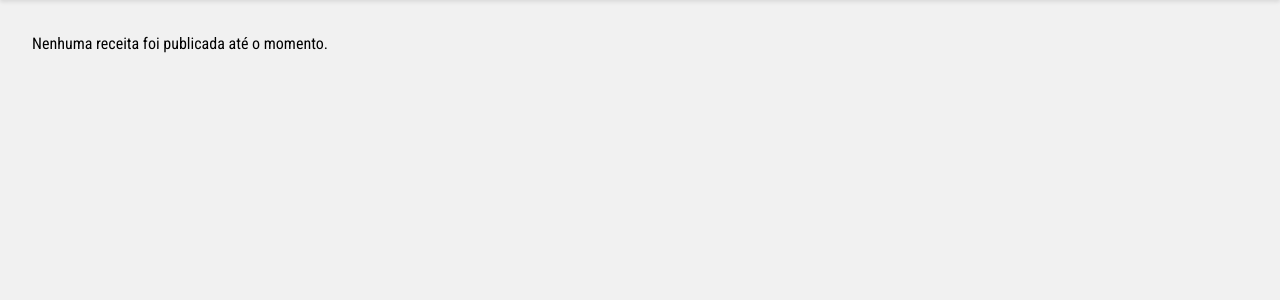
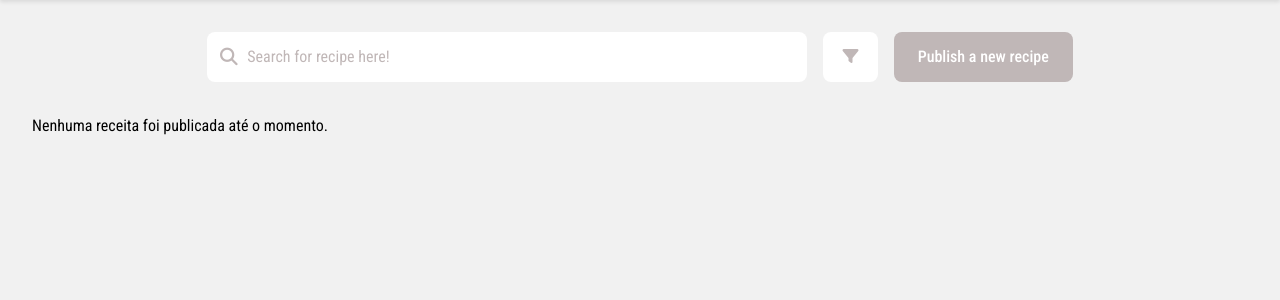
Before and after one commit to gabriel-pagani/udwmj-project, a Django app: page / in a window 1280 px wide. Shown: the part 96-396 px from the top of the page. Run offline with Django 5.2, Linux system fonts and the light colour scheme; data that the repository does not hold is empty.

Commit message:
Adicionei uma barra de pesquisa e um botão de cadastro de receitas

```diff
--- a/app/templates/app/index.html
+++ b/app/templates/app/index.html
@@ -8,6 +8,21 @@
 {% endblock head %}
 
 {% block body %}
+    <div class="search-bar">
+        <div class="search-container">
+            <span class="search-icon">
+                <i class="fa-solid fa-magnifying-glass"></i>
+            </span>
+            <input type="text" class="search-input" placeholder="Search for recipe here!">
+        </div>
+        <button class="filter-btn">
+            <span>
+                <i class="fa-solid fa-filter"></i>
+            </span>
+        </button>
+        <button class="publish-btn">Publish a new recipe</button>
+    </div>
+
     <div class="recipe-grid">
         {% for recipe_id, recipe_data in recipes.items %}
             {% include 'app/partials/recipe_card.html' with recipe_id=recipe_id recipe_data=recipe_data %}
--- a/static/global/css/style.css
+++ b/static/global/css/style.css
@@ -200,6 +200,74 @@ body {
   margin: 0;
 }
 
+.search-bar {
+  display: flex;
+  gap: 1rem;
+  margin-bottom: 2rem;
+  align-items: center;
+  justify-content: center;
+}
+
+.search-container {
+  position: relative;
+  flex: 1;
+  max-width: 600px;
+}
+
+.search-input {
+  width: 100%;
+  padding: 0.8rem 1rem 0.8rem 2.5rem;
+  border: 2px solid var(--gray-medium);
+  border-radius: 8px;
+  font-size: 1rem;
+  background-color: var(--white);
+  transition: border-color 0.3s ease;
+}
+
+.search-input::placeholder {
+  color: var(--gray-primary);
+}
+
+.search-icon {
+  position: absolute;
+  left: 0.8rem;
+  top: 50%;
+  transform: translateY(-50%);
+  color: var(--gray-primary);
+  font-size: 1.1rem;
+}
+
+.filter-btn {
+  padding: 0.8rem 1.2rem;
+  background-color: var(--white);
+  border-radius: 8px;
+  color: var(--gray-primary);
+  cursor: pointer;
+  transition: all 0.3s ease;
+  display: flex;
+  align-items: center;
+  gap: 0.5rem;
+}
+
+.filter-btn:hover {
+  color: var(--orange-primary);
+}
+
+.publish-btn {
+  padding: 0.8rem 1.5rem;
+  background-color: var(--gray-primary);
+  color: var(--white);
+  border-radius: 8px;
+  font-weight: 500;
+  transition: all 0.3s ease;
+  cursor: pointer;
+}
+
+.publish-btn:hover {
+  background-color: var(--orange-primary);
+  color: var(--white);
+}
+
 @media (max-width: 768px) {
   .recipe-grid {
     grid-template-columns: 1fr;
```
